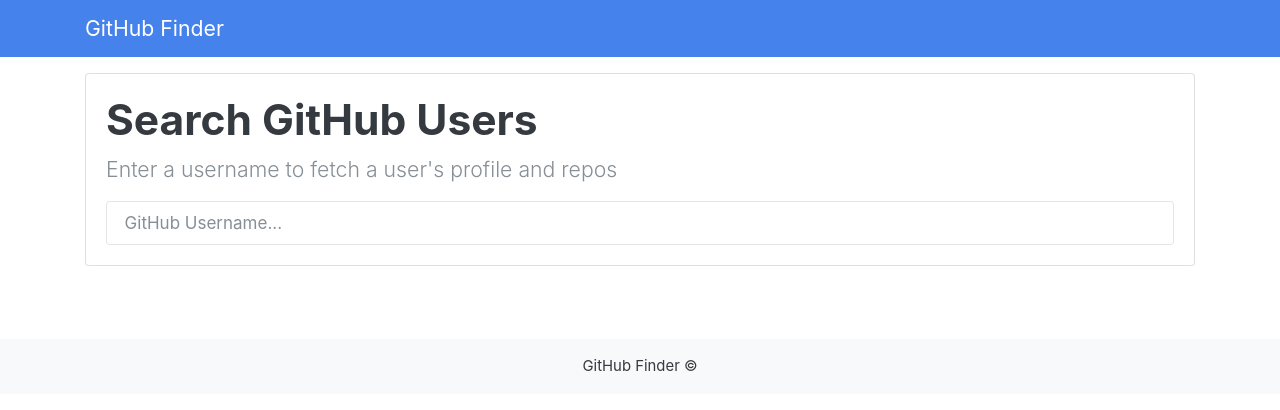
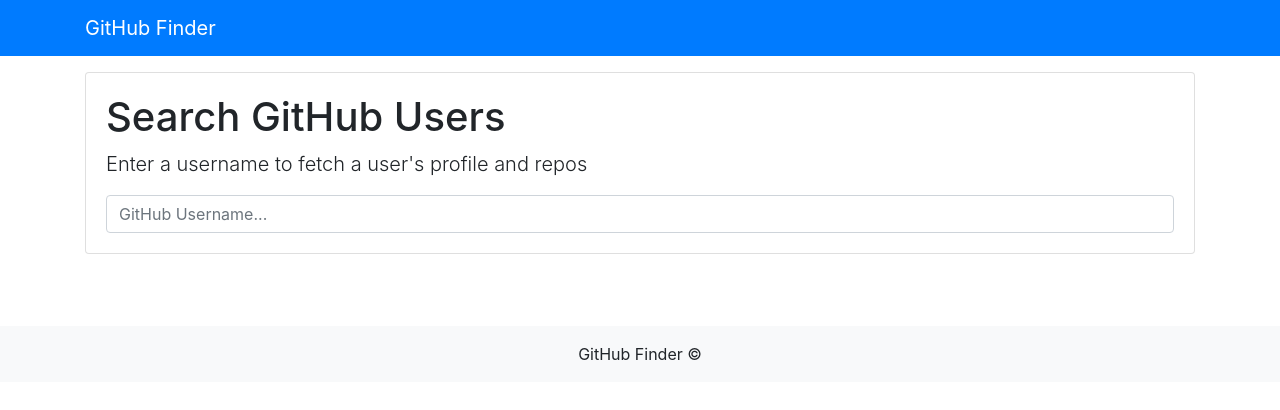
Before and after one commit to GK-Hynes/github-finder, a plain HTML site: page index.html in a window 1280 px wide. Drawn offline with nearby package versions, Linux system fonts and the light colour scheme.

Commit message:
Replace Bootswatch with Bootstrap

```diff
--- a/app.js
+++ b/app.js
@@ -19,6 +19,7 @@ searchUser.addEventListener("keyup", e => {
         ui.showAlert("User not found", "alert alert-danger");
       } else {
         // Show profile
+        console.log(data);
         ui.showProfile(data.profile);
         ui.showRepos(data.repos);
       }
--- a/index.html
+++ b/index.html
@@ -5,7 +5,8 @@
   <meta charset="UTF-8">
   <meta name="viewport" content="width=device-width, initial-scale=1.0">
   <meta http-equiv="X-UA-Compatible" content="ie=edge">
-  <link rel="stylesheet" href="https://bootswatch.com/4/litera/bootstrap.min.css">
+  <link rel="stylesheet" href="https://stackpath.bootstrapcdn.com/bootstrap/4.1.1/css/bootstrap.min.css" integrity="sha384-WskhaSGFgHYWDcbwN70/dfYBj47jz9qbsMId/iRN3ewGhXQFZCSftd1LZCfmhktB"
+    crossorigin="anonymous">
   <title>GitHub Finder</title>
 </head>
 
```
